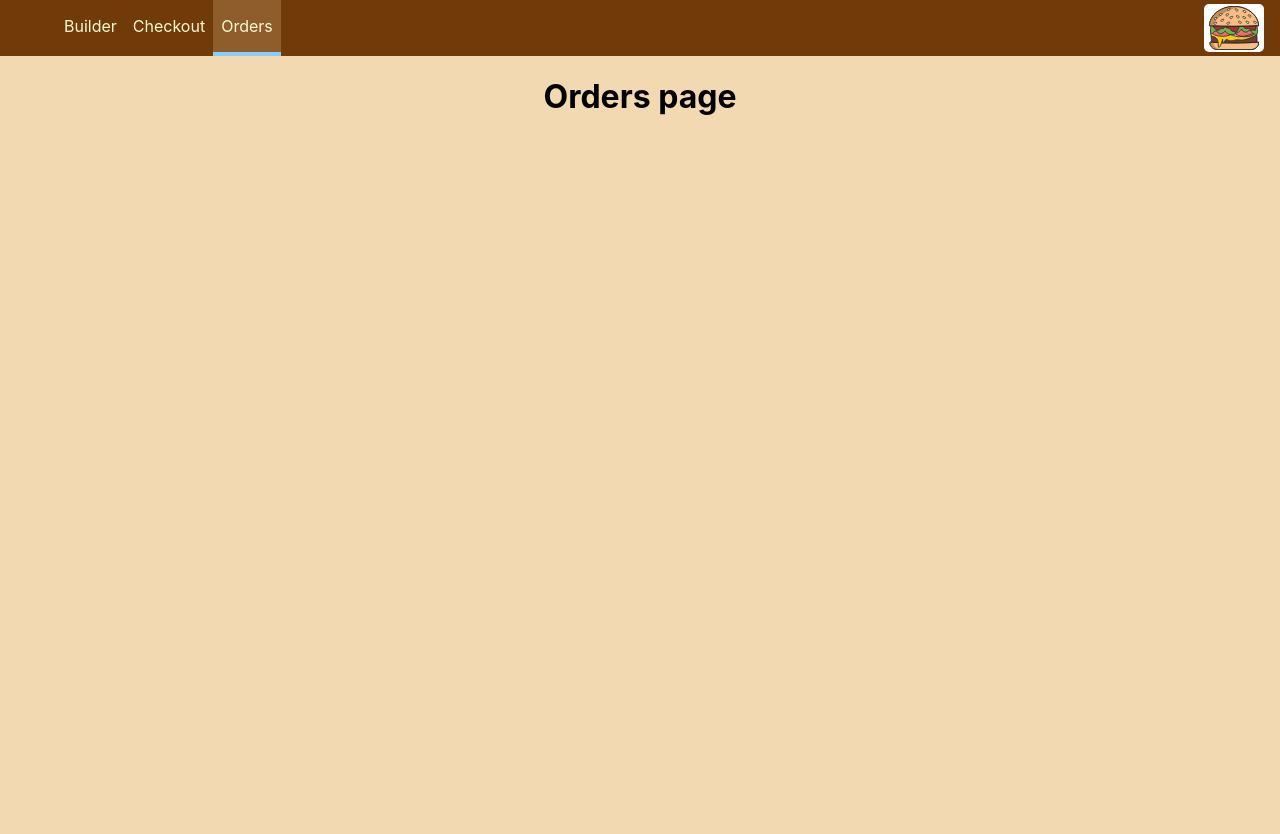
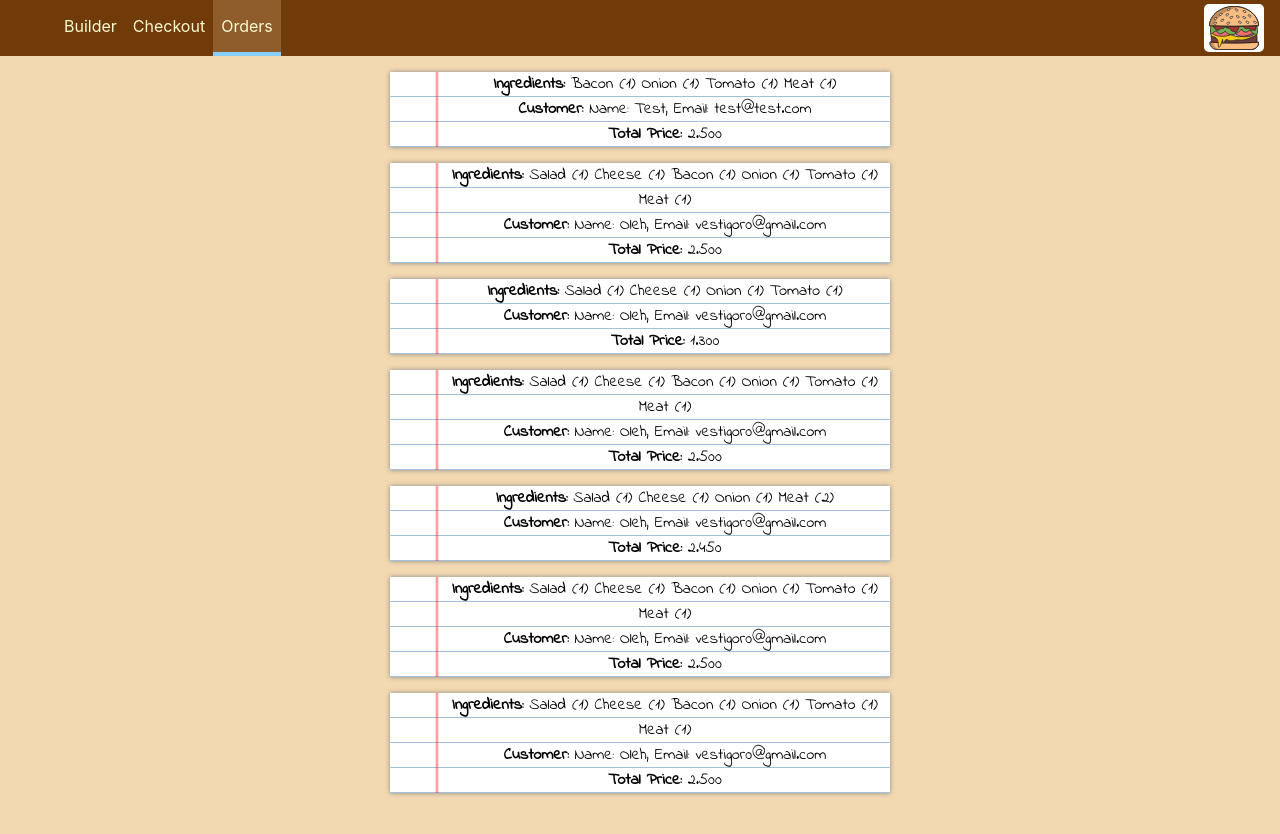
Before and after one commit to OlehKyba/burger-builder, a React (Create React App) app: page /orders in a window 1280 px wide. Shown: the top 834 px of the page. Before the commit the page ends 800 px from the top, so only its background shows below. Built offline with nearby package versions, Linux system fonts and the light colour scheme; data requests are answered from the project's data file.

Commit message:
Basic Order page

```diff
--- a/api.json
+++ b/api.json
@@ -261,6 +261,44 @@
         }
       },
       "id": 6
+    },
+    {
+      "ingredients": [
+        {
+          "type": "salad",
+          "count": 1
+        },
+        {
+          "type": "cheese",
+          "count": 1
+        },
+        {
+          "type": "bacon",
+          "count": 1
+        },
+        {
+          "type": "onion",
+          "count": 1
+        },
+        {
+          "type": "tomato",
+          "count": 1
+        },
+        {
+          "type": "meat",
+          "count": 1
+        }
+      ],
+      "price": 2.5,
+      "customer": {
+        "name": "Oleh",
+        "email": "vestigor0@gmail.com",
+        "address": {
+          "street": "Ольжича 35А",
+          "postalCode": "04060"
+        }
+      },
+      "id": 7
     }
   ]
 }
--- a/src/App.js
+++ b/src/App.js
@@ -5,6 +5,7 @@ import './App.css';
 import Layout from "./containers/Layout";
 import Builder from "./containers/Builder";
 import Checkout from "./containers/Checkout";
+import Orders from "./containers/Orders";
 
 function App() {
     return (
@@ -13,7 +14,7 @@ function App() {
                 <Layout>
                     <Switch>
                         <Route path={"/orders"}>
-                            <h1>Orders page</h1>
+                            <Orders />
                         </Route>
                         <Route path={"/checkout"}>
                             <Checkout />
--- a/src/components/UI/Card/index.js
+++ b/src/components/UI/Card/index.js
@@ -12,7 +12,10 @@ const Card = props => {
 };
 
 Card.propTypes = {
-    children: PropTypes.element,
+    children: PropTypes.oneOfType([
+        PropTypes.arrayOf(PropTypes.element),
+        PropTypes.element,
+    ]),
 };
 
 export default Card;
--- a/src/components/UI/Result/Result.module.css
+++ b/src/components/UI/Result/Result.module.css
@@ -30,7 +30,6 @@
     align-items: center;
     gap: 1rem;
     text-align: center;
-    height: 100%;
 }
 
 .Success {
--- /dev/null
+++ b/src/containers/Orders/Order/index.js
@@ -0,0 +1,41 @@
+import React from "react";
+import PropTypes from "prop-types";
+
+import Card from "../../../components/UI/Card";
+
+const Order = props => {
+    return (
+        <Card>
+            <p style={{textTransform: "capitalize"}}>
+                <strong>Ingredients: </strong>
+                {props.ingredients.map(item => `${item.type} (${item.count})`).join(" ")}
+            </p>
+            <p>
+                <strong>Customer: </strong>
+                Name: {props.customer.name}, Email: {props.customer.email}
+            </p>
+            <p>
+                <strong>Total Price: </strong>
+                {props.price.toFixed(3)}
+            </p>
+        </Card>
+    );
+};
+
+Order.propTypes = {
+    ingredients: PropTypes.arrayOf(PropTypes.shape({
+        type: PropTypes.string,
+        count: PropTypes.number,
+    })),
+    price: PropTypes.number,
+    customer: PropTypes.shape({
+        name: PropTypes.string,
+        email: PropTypes.string,
+        address: PropTypes.shape({
+            street: PropTypes.string,
+            postalCode: PropTypes.string,
+        }),
+    }),
+};
+
+export default Order;
--- /dev/null
+++ b/src/containers/Orders/Orders.module.css
@@ -0,0 +1,10 @@
+.Container {
+    padding: 1rem 0;
+    display: flex;
+    flex-flow: column;
+    width: 100%;
+    height: 100%;
+    justify-content: flex-start;
+    align-items: center;
+    gap: 1rem;
+}
--- /dev/null
+++ b/src/containers/Orders/index.js
@@ -0,0 +1,45 @@
+import React, {Component} from "react";
+import {withRouter} from "react-router-dom";
+
+import axios from "../../utils/axios/builder";
+
+import classes from "./Orders.module.css";
+
+import Order from "./Order";
+import Spinner from "../../components/UI/Spinner";
+
+class Orders extends Component {
+
+    state = {
+        orders: [],
+        isLoading: true,
+    };
+
+    componentDidMount() {
+        axios.get("/orders/", {params: {_page: 1}})
+            .then(res => {
+                this.setState({orders: res.data, isLoading: false});
+            })
+    }
+
+    render() {
+        return (
+            <Spinner isSpin={this.state.isLoading}>
+                <section className={classes.Container}>
+                    {this.state.orders.map(order => {
+                        return (
+                            <Order
+                                key={order.id}
+                                ingredients={order.ingredients}
+                                customer={order.customer}
+                                price={order.price}
+                            />
+                        );
+                    })}
+                </section>
+            </Spinner>
+        );
+    }
+}
+
+export default withRouter(Orders);
```
